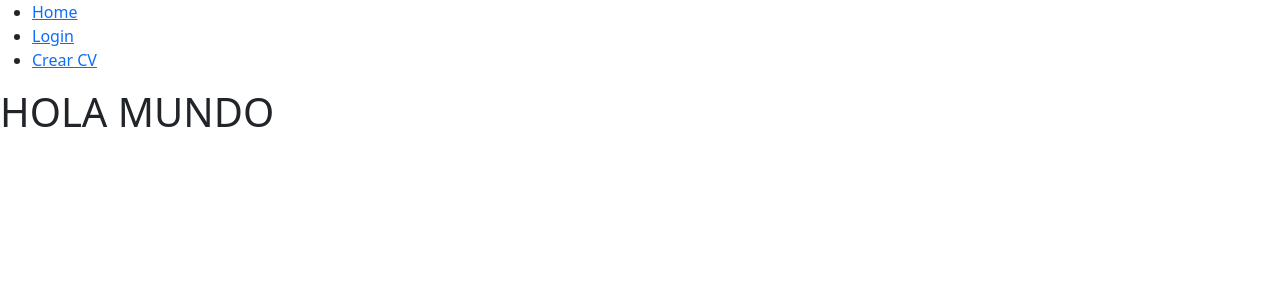
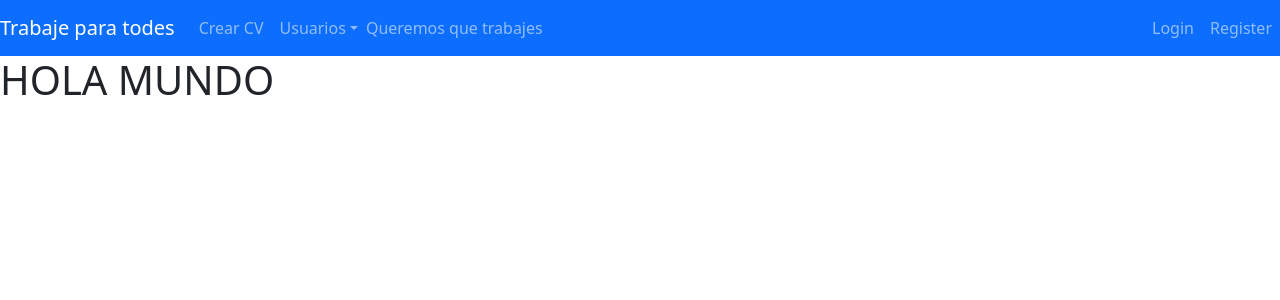
Before and after one commit to elkitoq/EndProyect, a React (Create React App) app: page / in a window 1280 px wide. Shown: the top 300 px of the page. Built offline with nearby package versions, Linux system fonts and the light colour scheme.

Commit message:
Navbar para el route react

```diff
--- a/src/App.js
+++ b/src/App.js
@@ -1,5 +1,20 @@
 import 'bootstrap/dist/css/bootstrap.min.css';
 import { ViewLogin } from './Views/ViewLogin.js'
+import { useState } from 'react';
+import {
+  Navbar,
+  NavbarBrand,
+  Collapse,
+  NavbarToggler,
+  Nav,
+  NavItem,
+  NavLink,
+  UncontrolledDropdown,
+  DropdownToggle,
+  DropdownMenu,
+  DropdownItem,
+  NavbarText
+} from 'reactstrap'
 
 import {
   BrowserRouter as Router,
@@ -9,26 +24,66 @@ import {
   useRouteMatch,
   useParams
 } from "react-router-dom";
+import React from 'react';
 
 
 function App() {
+
+
+  const [isOpen, setIsOpen] = useState(false);
+
+  const toggle = () => setIsOpen(!isOpen);
+
   return (
     <Router>
-      <div>
-        <ul>
-          <li>
-            <Link to="/">Home</Link>
-          </li>
-          <li>
-            <Link to="/Login">Login</Link>
-          </li>
-          <li>
-            <Link to="/CVCreate">Crear CV</Link>
-          </li>
-        </ul>
+      <Navbar color="primary" dark expand="md">
+        <NavbarBrand href="/">Trabaje para todes</NavbarBrand>
+        <NavbarToggler onClick={toggle} />
+        <Collapse isOpen={isOpen} navbar>
+          <Nav className="mr-auto" navbar>
+            <NavItem>
+              <NavLink href="/CVCreate/">Crear CV</NavLink>
+            </NavItem>
+            <UncontrolledDropdown nav inNavbar>
+              <DropdownToggle nav caret>
+                Usuarios
+              </DropdownToggle>
+              <DropdownMenu right>
+                <DropdownItem>
+                  Proletario
+                </DropdownItem>
+                <DropdownItem>
+                  Cerdo Capitalista
+                </DropdownItem>
+                <DropdownItem divider />
+                <DropdownItem>
+                  Administrador
+                </DropdownItem>
+              </DropdownMenu>
+            </UncontrolledDropdown>
+
+            <NavbarText> Queremos que trabajes</NavbarText>
+
+          </Nav>
+          <Nav className="ms-auto" navbar>
+            <NavItem>
+              <NavLink href="/Login/">Login</NavLink>
+            </NavItem>
+            <NavItem>
+              <NavLink href="/Register/">Register</NavLink>
+            </NavItem>
+          </Nav>
+
+
+        </Collapse>
+      </Navbar>
+
 
       <Switch>
         <Route path="/Login">
+          <ViewLogin />
+        </Route>
+        <Route path="/Register">
           <ViewLogin />
         </Route>
         <Route path="/CVCreate">
@@ -38,7 +93,6 @@ function App() {
           <h1>HOLA MUNDO</h1>
         </Route>
       </Switch>
-      </div>
     </Router>
   );
 }
```
Lines whose indentation alone changed are shown as unchanged.
